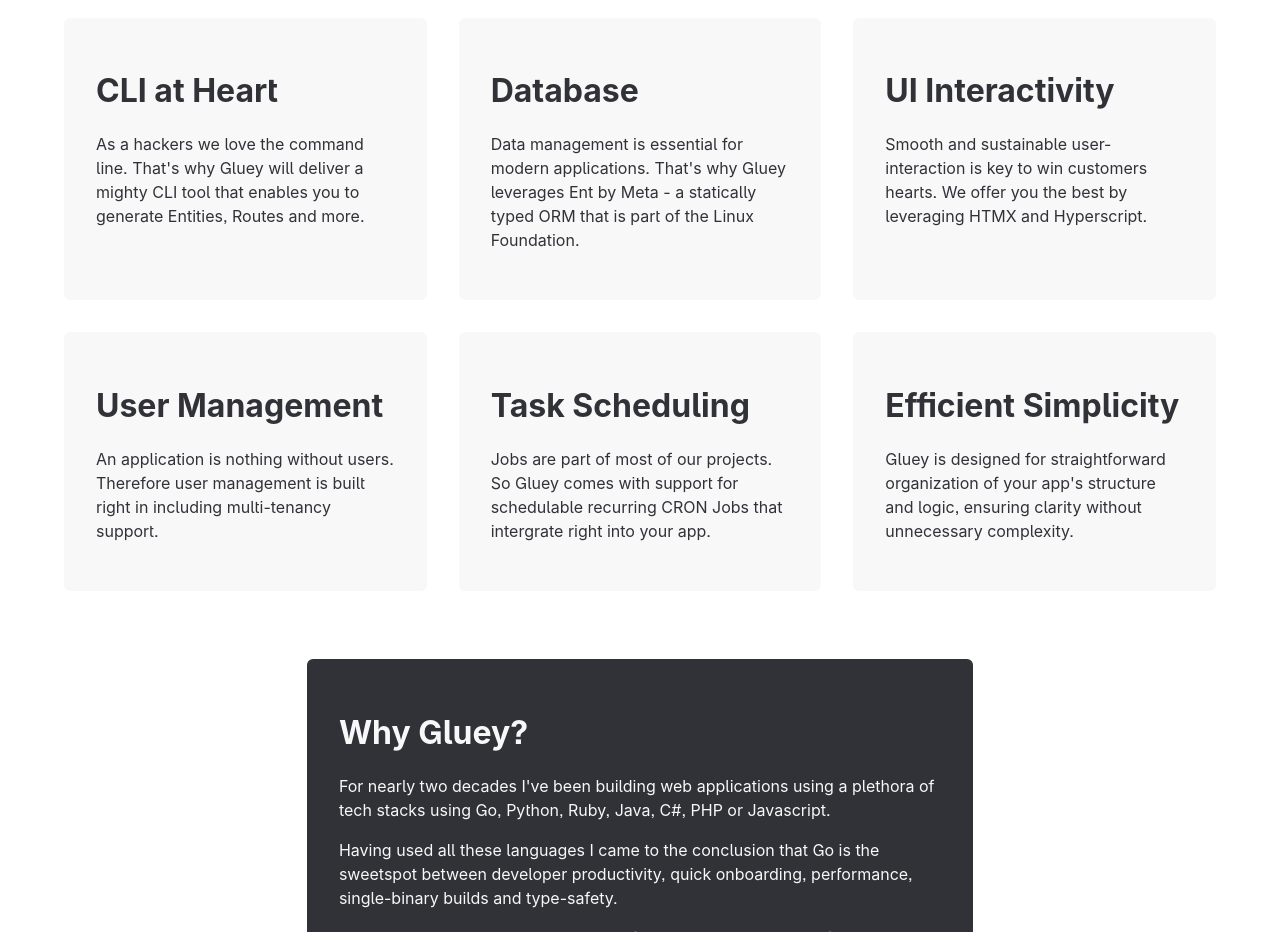
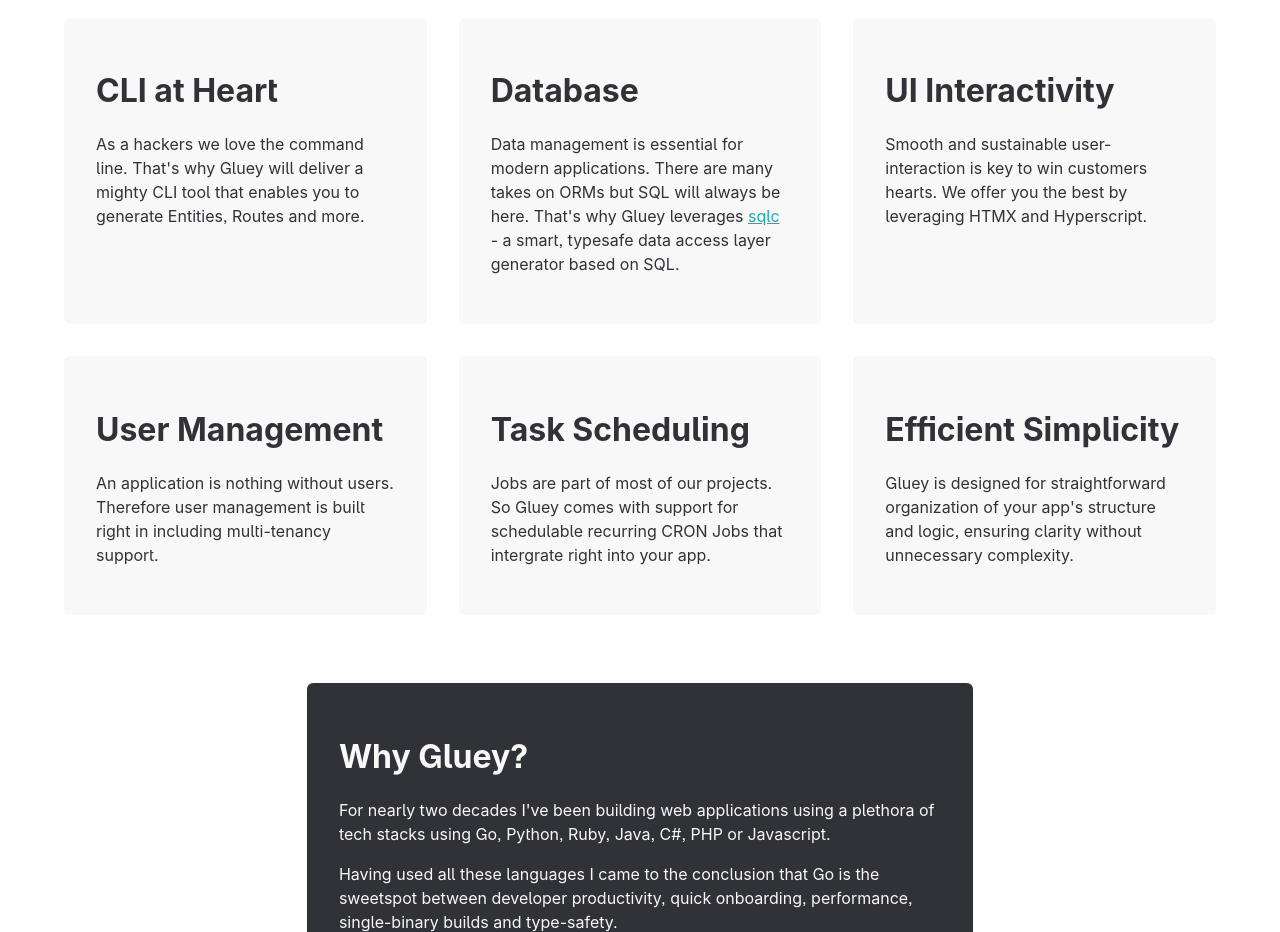
Before and after one commit to gobijan/gluey.dev, a plain HTML site: page index.html in a window 1280 px wide. Shown: the part 840-1772 px from the top of the page. Drawn offline with Linux system fonts and the light colour scheme; a web font is replaced by a local one.

Commit message:
switch to sqlc

```diff
--- a/index.html
+++ b/index.html
@@ -56,7 +56,7 @@
 
       <article class="measure-narrow-m p4 p5-m bg-secondary br-primary">
         <h1>Database</h1>
-        <p>Data management is essential for modern applications. That's why Gluey leverages Ent by Meta - a statically typed ORM that is part of the Linux Foundation.</p>
+        <p>Data management is essential for modern applications. There are many takes on ORMs but SQL will always be here. That's why Gluey leverages <a href="https://sqlc.dev/">sqlc</a> - a smart, typesafe data access layer generator based on SQL.</p>
       </article>
 
       <article class="measure-narrow-m p4 p5-m bg-secondary br-primary">
```
